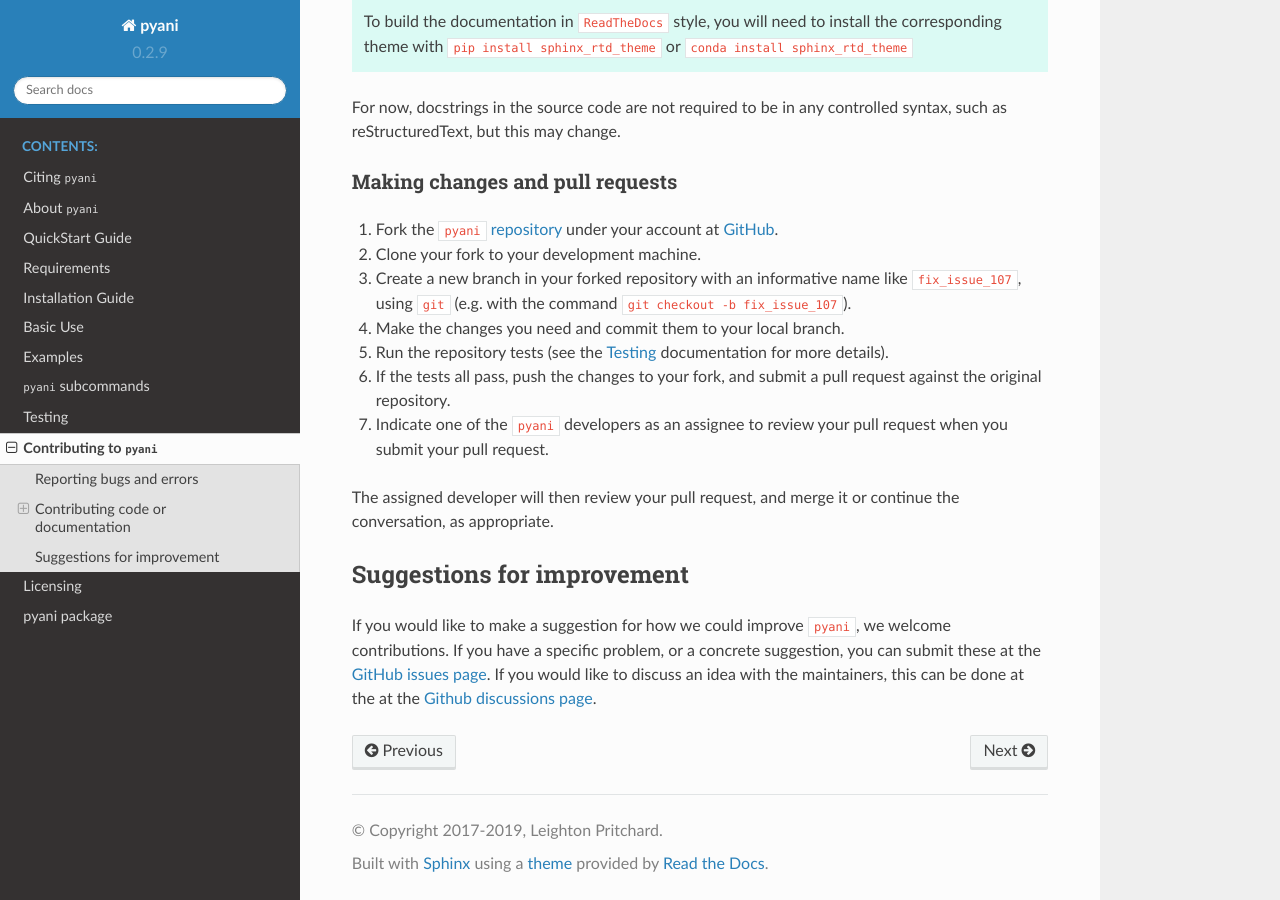
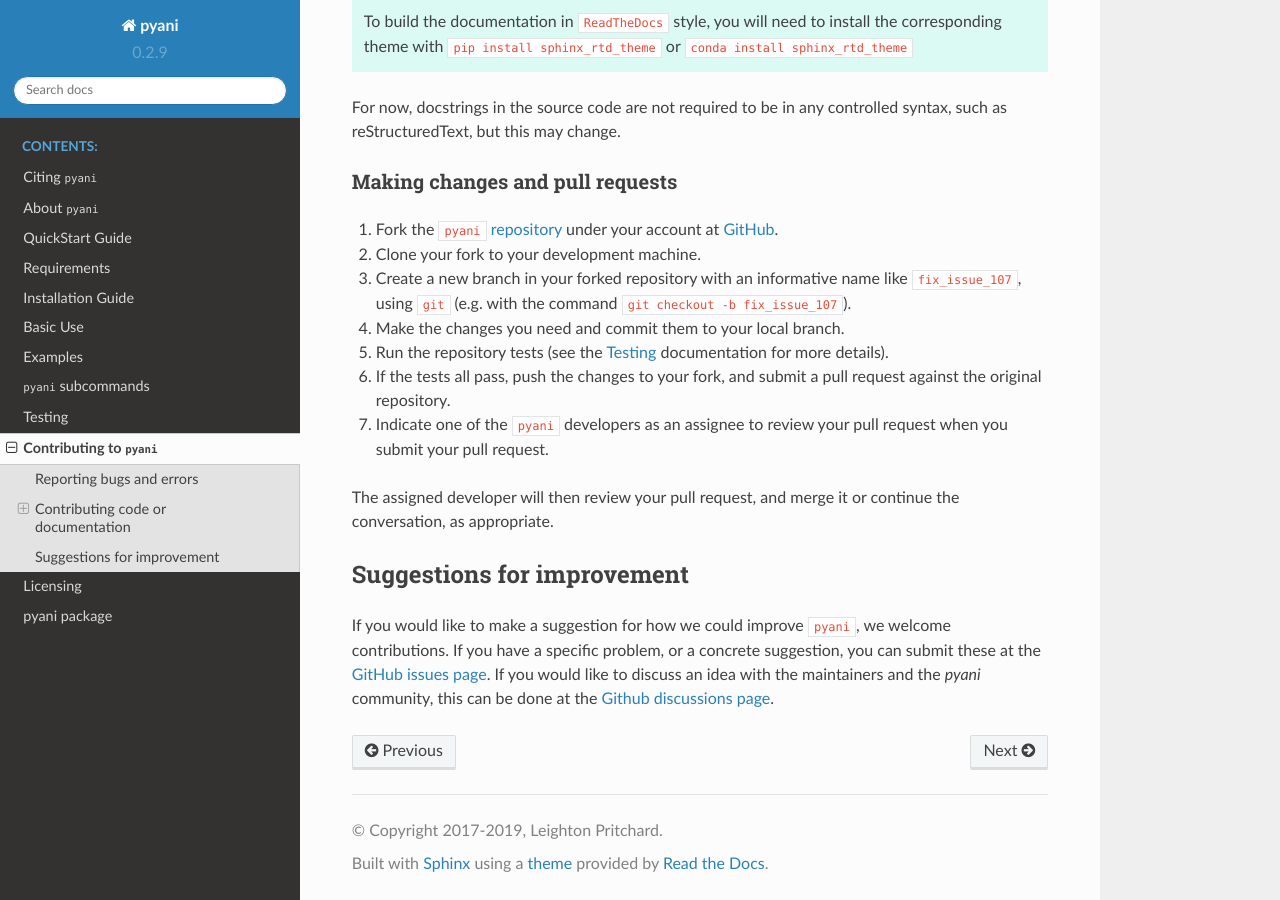
Before and after one commit to widdowquinn/pyani, a Sphinx documentation site: the page built from docs/contributing.rst, in a window 1280 px wide and 900 px high, scrolled down 1756 px. Built offline with Sphinx 7.4.7 and the Read the Docs theme 2.0.0, drawn with Linux system fonts in a browser that asks for light colours.

Commit message:
fix typo

```diff
--- a/docs/contributing.rst
+++ b/docs/contributing.rst
@@ -99,7 +99,7 @@ Suggestions for improvement
 If you would like to make a suggestion for how we could improve ``pyani``,
 we welcome contributions. If you have a specific problem, or a concrete suggestion,
 you can submit these at the `GitHub issues page`_. If you would like to discuss
-an idea with the maintainers, this can be done at the  at the `Github discussions page`_.
+an idea with the maintainers and the `pyani` community, this can be done at the `Github discussions page`_.
 
 
 .. _GitHub: https://github.com
```
